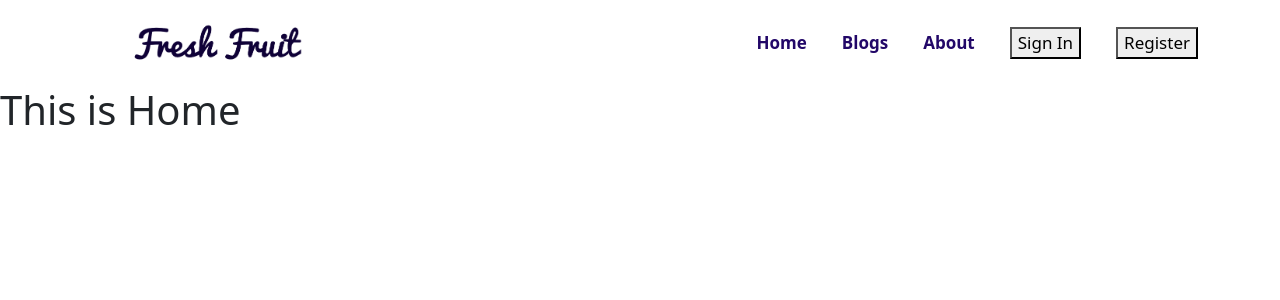
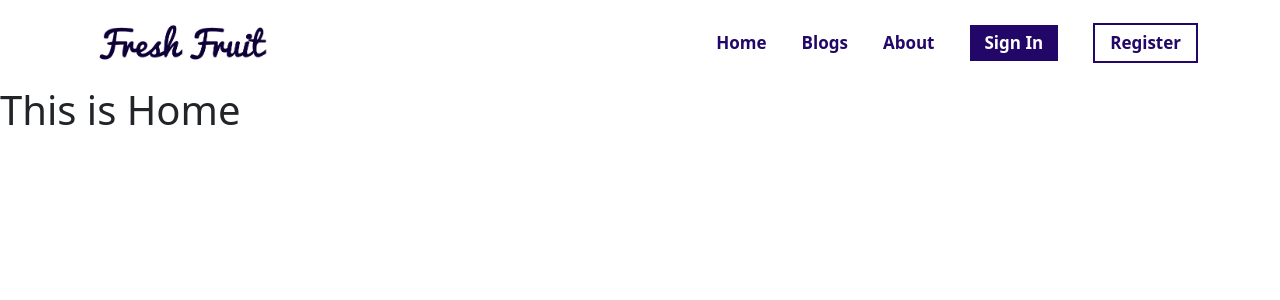
Before and after one commit to AmenaAkter5/warehouse-management-client-side, a React (Create React App) app: page / in a window 1280 px wide. Shown: the top 300 px of the page. Built offline with nearby package versions, Linux system fonts and the light colour scheme; no server answers.

Commit message:
navbar design added

```diff
--- a/src/Pages/Shared/Header/Header.css
+++ b/src/Pages/Shared/Header/Header.css
@@ -12,20 +12,47 @@
     font-weight: bold;
 }
 
+.signin-btn {
+    border: none;
+    background: #220768;
+    color: white;
+    padding: 5px 15px;
+    font-weight: bold;
+}
+
+.register-btn {
+    background-color: white;
+    padding: 5px 15px;
+    border: 2px solid #220768;
+    color: #220768;
+    font-weight: bold;
+}
+
+.register-btn:hover {
+    background: #220768;
+    color: white;
+    padding: 5px 15px;
+}
+
 .sign-out {
-    text-decoration: none;
-    border: none;
-    color: #220768;
+    border: 2px solid #220768;
+    background: #220768;
+    color: white;
+    padding: 5px 15px;
+    font-weight: bold;
     margin-left: 35px;
     font-size: 18px;
-    font-weight: bold;
-    background-color: white;
     cursor: pointer;
 }
 
 .sign-out:hover {
-    color: #0da1d6;
+    background-color: white;
+    padding: 5px 15px;
+    border: 2px solid #220768;
+    color: #220768;
+    font-weight: bold;
 }
+
 
 
 /* Media Query */
--- a/src/Pages/Shared/Header/Header.js
+++ b/src/Pages/Shared/Header/Header.js
@@ -7,10 +7,14 @@ import auth from '../../../firebase.init';
 import logo from '../../../images/logo.PNG';
 import './Header.css';
 
+
+
 const Header = () => {
 
+    // get user
     const [user] = useAuthState(auth);
 
+    // handle sign out button
     const handleSignOut = () => {
         signOut(auth);
     }
@@ -19,7 +23,7 @@ const Header = () => {
         <header className='header'>
             <Navbar collapseOnSelect expand="lg" sticky='top'>
                 <Container>
-                    <Navbar.Brand as={Link} to="/">
+                    <Navbar.Brand className='brand-logo' as={Link} to="/">
                         <img height={60} src={logo} alt="" />
                     </Navbar.Brand>
                     <Navbar.Toggle aria-controls="responsive-navbar-nav" />
@@ -33,8 +37,8 @@ const Header = () => {
                                     <button className='sign-out' onClick={handleSignOut}>Sign Out</button>
                                     :
                                     <>
-                                        <Link to='/signin'><button>Sign In</button></Link>
-                                        <Link to='/register'><button>Register</button></Link>
+                                        <Link to='/signin'><button className='signin-btn'>Sign In</button></Link>
+                                        <Link to='/register'><button className='register-btn'>Register</button></Link>
                                     </>
                             }
                         </Nav>
```
